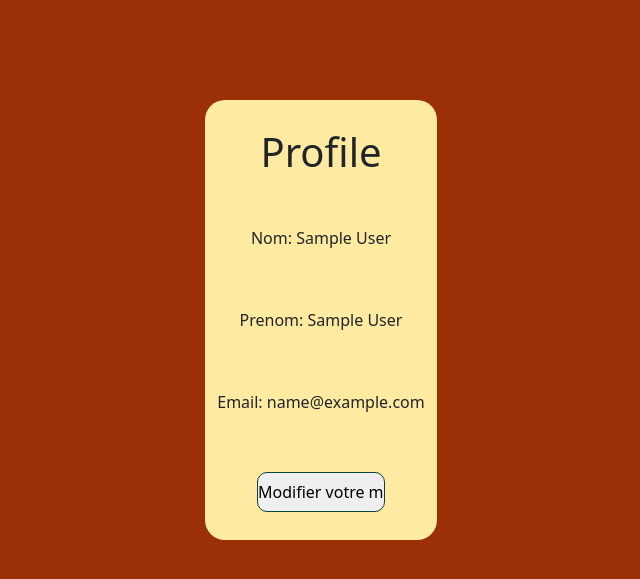
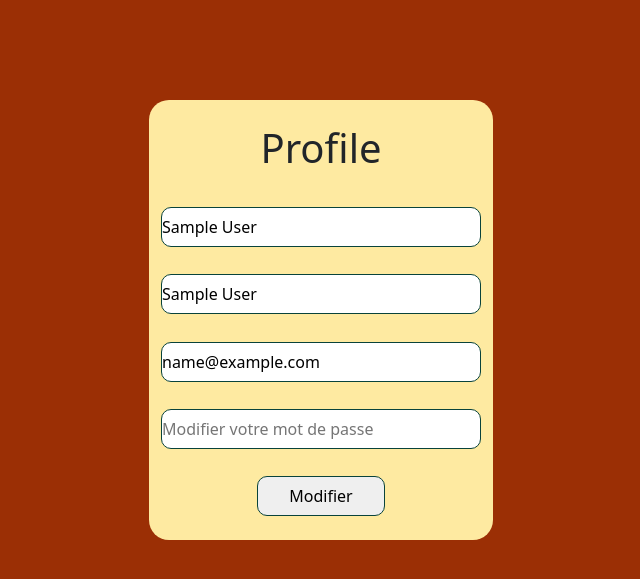
Before and after one commit to NolanCST/Vans, a PHP site: page /views/profil.php in a window 1280 px wide. Shown: the part 80-659 px from the top of the page, without its empty margins (319-959 px from the left). Run offline with PHP 8.4, Linux system fonts and the light colour scheme; the visitor is signed in with stand-in values (Sample User, id 1); some web fonts are replaced.

Commit message:
cryptage des mots de passe, verification qu'il n'y pas deja une adresse mail existante lors de l'inscription, modification du profil, criteres minimum requis pour le mot de passe

```diff
--- a/classes/login.class.php
+++ b/classes/login.class.php
@@ -40,7 +40,7 @@ class Login {
         if(!isset($loggedUser)){
             if(isset($errorMessage)) { ?>
                 <div class="alert alert-danger" role="alert">
-                <?php echo $errorMessage; ?>
+                    <?php echo $errorMessage; ?>
                 </div>
         <?php };
         } else { ?>
--- a/connexion/connexion.css
+++ b/connexion/connexion.css
@@ -32,3 +32,9 @@ body {
    border-radius: 10px;
    border: 1px solid #09433b;
 }
+
+.textPassword {
+   font-size: smaller;
+   padding: 0;
+   margin: 0;
+}
--- a/connexion/form_login.php
+++ b/connexion/form_login.php
@@ -1,7 +1,7 @@
 <form class="box" action="login.php" method="post" name="login">
     <h1 class="box-title">Connexion</h1>
-    <input type="email" class="box-input" name="email" placeholder="Email">
-    <input type="password" class="box-input" name="password" placeholder="Mot de passe">
+    <input type="email" class="box-input" name="email" placeholder="Email" required>
+    <input type="password" class="box-input" name="password" placeholder="Mot de passe" required>
     <input type="submit" value="Connexion " name="submit" class="box-button">
     <p class="box-register">Vous êtes nouveau ici? <a href="register.php">S'inscrire</a></p>
 </form>
--- a/views/profil.css
+++ b/views/profil.css
@@ -19,6 +19,13 @@ body {
    border-radius: 20px;
 }
 
+.profilElement {
+   width: 25vw;
+   height: 5vh;
+   border-radius: 10px;
+   border: 1px solid #09433b;
+}
+
 .box-button {
    width: 10vw;
    height: 5vh;
--- a/views/profil.php
+++ b/views/profil.php
@@ -26,20 +26,25 @@
         <main>
             <?php
             $id = $_SESSION['id'];
-            $dbh = new PDO ("mysql:dbname=vans;host=127.0.0.1", "root", "");
+            require __DIR__."/../dataBase.php";
             $query = $dbh->prepare("SELECT * FROM `user` WHERE id_user=$id");
             $query->execute();
             $results = $query->fetchAll();
             foreach ($results as $result) { ?>
-                <div class="container">
+                <form class="container" action="profil.php" method="POST">
                     <h1>Profile</h1>
-                    <p class="profilElement">Nom: <?php echo $result['lastname'] ?></p>
-                    <p class="profilElement">Prenom: <?php echo $result['firstname'] ?></p>
-                    <p class="profilElement">Email: <?php echo $result['email'] ?></p>
-                    <input type="submit" name="submit" value="Modifier votre mot de passe" class="box-button"/>
-                </div>
+                    <input class="profilElement" type="text" name="lastname" value="<?php echo $result['lastname']?>" maxlength="25" required/>
+                    <input class="profilElement" type="text" name="firstname" value="<?php echo $result['firstname']?>" maxlength="25" required/>
+                    <input class="profilElement" type="email" name="email" value="<?php echo $result['email']?>" required/>
+                    <input class="profilElement" type="password" name="password" placeholder="Modifier votre mot de passe" pattern="(?=.*\d)(?=.*[a-z])(?=.*[A-Z]).{8,}" required/>
+                    <input type="submit" name="submit" value="Modifier" class="box-button"/>
+            </form>
             <?php }
-            ?>
+            require __DIR__."/../classes/profil.class.php";
+            if ($_SERVER["REQUEST_METHOD"] == "POST") {
+                $updateUser = new Profil ($_POST["lastname"], $_POST["firstname"], $_POST["email"], password_hash($_POST["password"],PASSWORD_DEFAULT));
+                $updateUser->update();
+            } ?>
         </main>
     </body>
 </html>
```
Also changed, not shown: classes/profil.class.php (added, +42 -0 lines), classes/register.class.php (+10 -1 lines), connexion/form_register.php (+4 -3 lines).
